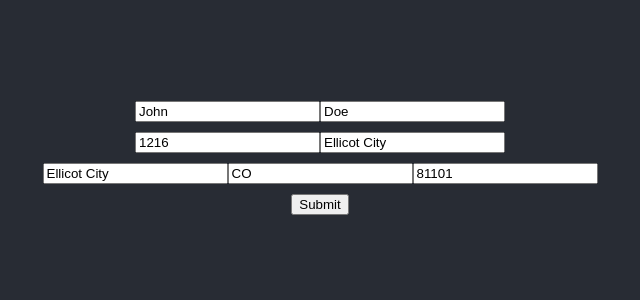
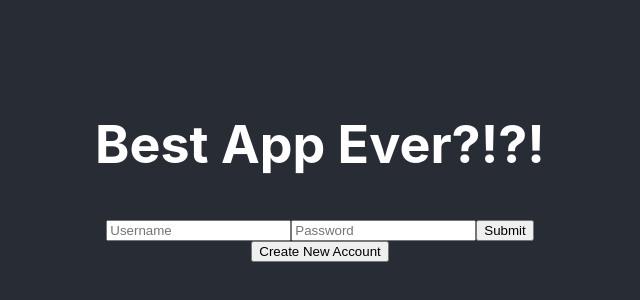
Before and after one commit to cwdalziel/bitcamp-2024, a React (Create React App) app: page / in a window 1280 px wide. Shown: the part 230-530 px from the top of the page, without its empty margins (320-960 px from the left). Built offline with nearby package versions, Linux system fonts and the light colour scheme.

Commit message:
login page components added

```diff
--- a/src/App.js
+++ b/src/App.js
@@ -1,19 +1,19 @@
 import { useState } from 'react';
 import './App.css';
-import CreateAccount from './CreateAccount'
+import Login from './Login';
 
 function App() {
 
   const [accountID, setAccountID] = useState('')
 
-  const formSubmit = (res) => {
-    setAccountID(res.data.data.objectCreated._id)
+  const setID = (ID) => {
+    setAccountID(ID)
   }
 
   return (
     <div className="App">
       <header className="App-header">
-        {(accountID === '') ? <CreateAccount formSubmit={formSubmit} /> : <div>Logged In!</div>}
+        {(accountID === '') ? <Login setID={setID}/> : <div>Logged In!</div>}
       </header>
     </div>
   );
--- /dev/null
+++ b/src/Login.jsx
@@ -0,0 +1,40 @@
+import { useState } from 'react';
+import CreateAccount from './CreateAccount'
+
+const initLogin = {
+    username: '',
+    password: ''
+}
+
+function Login(props) {
+
+    const [login, setLogin] = useState(initLogin)
+    const [create, setCreate] = useState(false)
+
+    const handleChange = (e) => {
+        const { name, value } = e.target;
+        setLogin({
+            ...login,
+            [name]: value
+        })
+    }
+
+    const formSubmit = (res) => {
+        props.setID(res.data.data.objectCreated._id)
+    }
+
+    return (<>
+        {!create ? <>
+        <h1>Best App Ever?!?!</h1>
+        <form>
+            <input type='text' name='username' placeholder='Username' value={login.username} onChange={handleChange} />
+            <input type='text' name='password' placeholder='Password' value={login.password} onChange={handleChange} />
+            <input type="submit" value="Submit" />
+        </form>
+            <button onClick={() => setCreate(true)}>Create New Account</button> </> : <CreateAccount formSubmit={formSubmit} />}
+    </>
+    )
+
+}
+
+export default Login;
```
